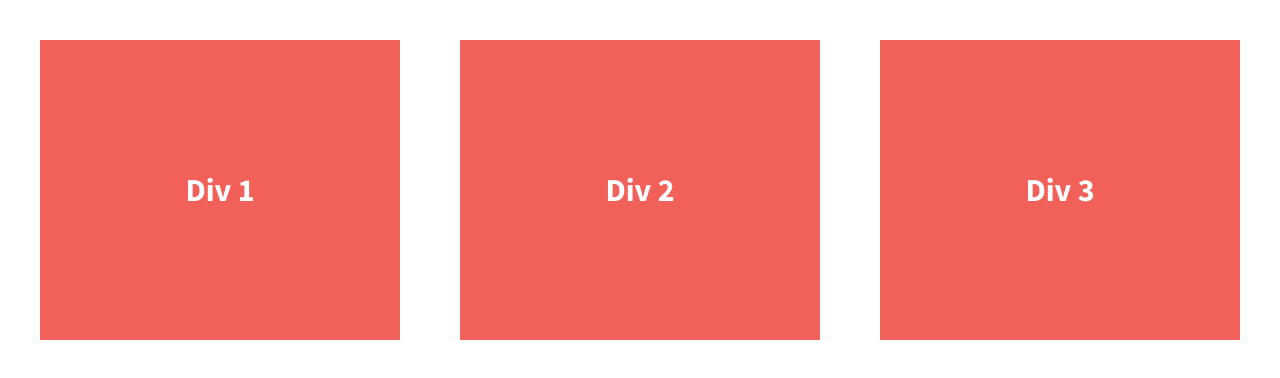
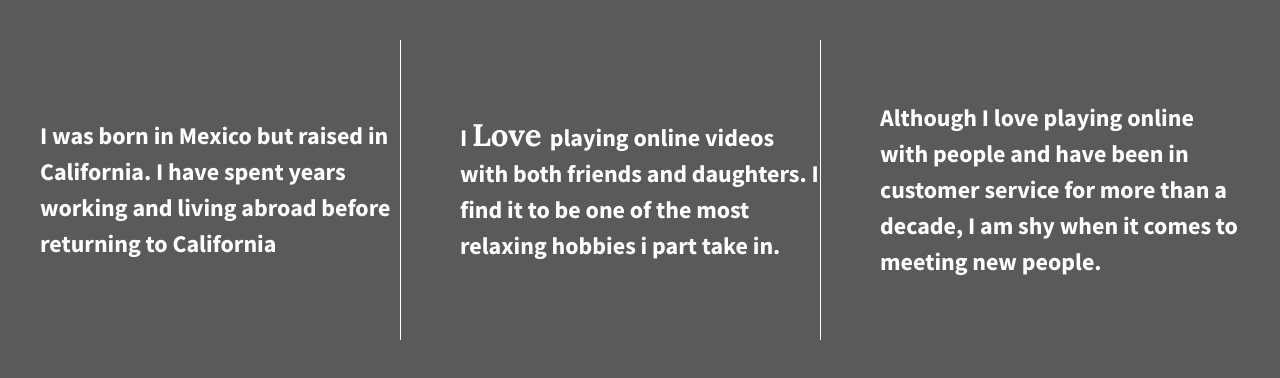
Before and after one commit to WebDevCozzy/206-divs-flexbox-starter, a plain HTML site: page index.html in a window 1280 px wide. Drawn offline with nearby package versions, Linux system fonts and the light colour scheme.

Commit message:
Changed div text

```diff
--- a/css/main.css
+++ b/css/main.css
@@ -97,8 +97,9 @@ textarea {
 
 
 html {
-  background-color: #fff;
+  background-color: #5A5A5A;
   height: 100%;
+  width: 100%;
 }
 
 body {
@@ -113,22 +114,31 @@ body {
   font-weight: 700;
   display: flex;
   justify-content: space-between;
+  flex-flow: row wrap;
+  align-items: center;
 }
 
 .div-1, .div-2, .div-3 {
   /*give the divs a width of 30%, add display:flex, set justify-content and align-items to center*/
   color: #fff;
   line-height: 1.5em;
-  font-size: 1.6em;
-  background-color: #f16059;
+  font-size: 1.2em;
+  background-color: #5A5A5A;
   height: 300px;
   display: flex;
   width: 30%;
   justify-content: center;
   align-items: center;
+
+}
+.div-1, .div-2 {
+    border-right: 1px solid white;
 }
 
-
+.wrapper span {
+    font-family: 'Lora', sans-serif;
+    font-size: 1.3em;
+  }
 
 
 /* ==========================================================================
--- a/index.html
+++ b/index.html
@@ -23,13 +23,13 @@
 
         <section class="wrapper">
             <div class="div-1">
-                Div 1
+                <p>I was born in Mexico but raised in California. I have spent years working and living abroad before returning to California</p>
             </div>
             <div class="div-2">
-                Div 2
+                <p>I <span>Love </span>playing online videos with both friends and daughters. I find it to be one of the most relaxing hobbies i part take in.</p>
             </div>
             <div class="div-3">
-                Div 3
+                <p>Although I love playing online with people and have been in customer service for more than a decade, I am shy when it comes to meeting new people.</p>
             </div>
         </section>
 
```
